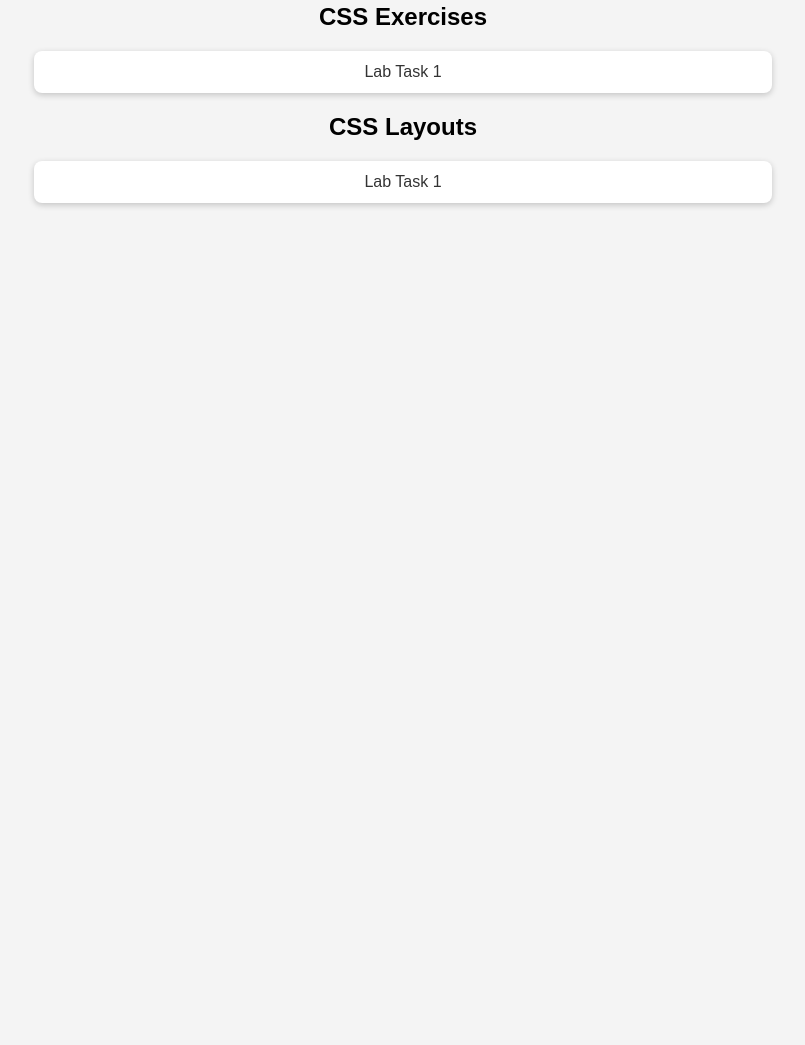
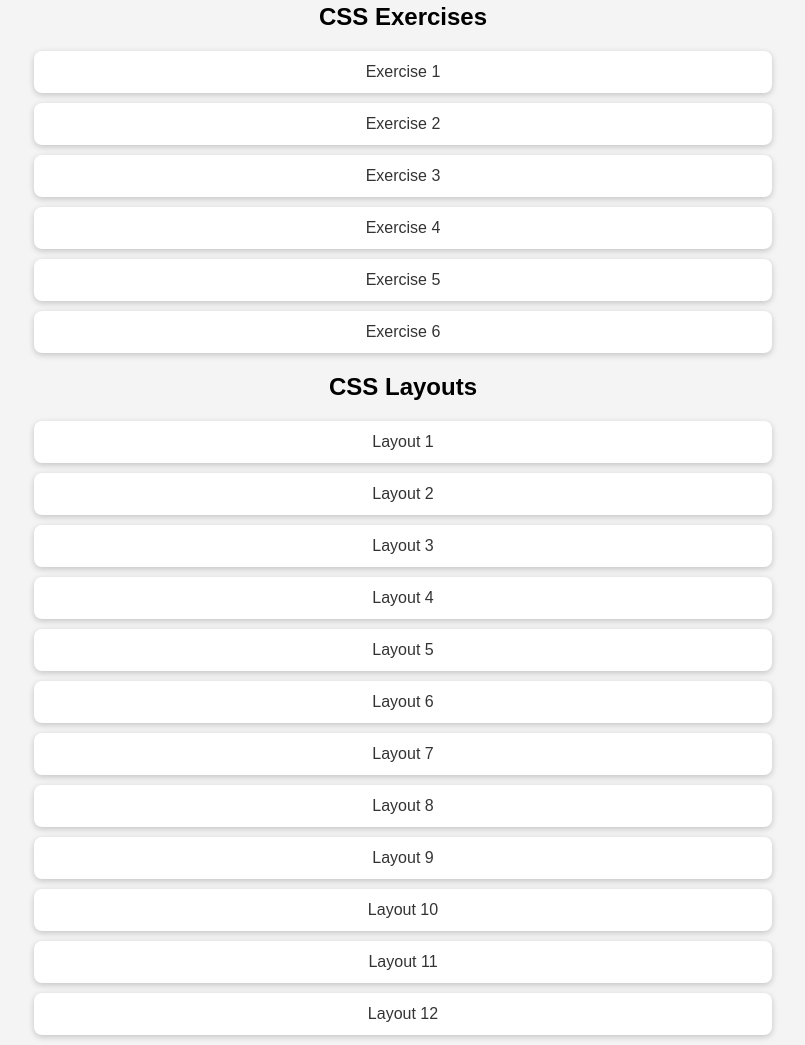
Before and after one commit to ahmedbilal-student/24PWBCS1292-WT-Spring26, a plain HTML site: page Lab05-layouts/index.html in a window 1280 px wide. Shown: the part 117-1162 px from the top of the page, without its empty margins (237-1042 px from the left). Before the commit the page ends 800 px from the top, so only its background shows below. Drawn offline with Linux system fonts and the light colour scheme.

Commit message:
updating landing pages

```diff
--- a/Lab05-layouts/index.html
+++ b/Lab05-layouts/index.html
@@ -51,11 +51,26 @@ color:rgb(0, 0, 0);
 <div class="container">
 
 <h2>CSS Exercises</h2>
-<a href="task1.html" target = "_blank">Lab Task 1 </a>
+<a href="exercises/display-exercises.html" target = "_blank">Exercise 1 </a>
+<a href="exercises/positioning-exercises.html" target = "_blank">Exercise 2 </a>
+<a href="exercises/flexbox-exercises.html" target = "_blank">Exercise 3 </a>
+<a href="exercises/grid-exercises.html" target = "_blank">Exercise 4 </a>
+<a href="exercises/float-exercises.html" target = "_blank">Exercise 5 </a>
+<a href="exercises/media-query-exercises.html" target = "_blank">Exercise 6 </a>
 
 <h2>CSS Layouts</h2>
-<a href="task1.html" target = "_blank">Lab Task 1 </a>
-
+<a href="layouts/breakpoints-demo.html" target = "_blank">Layout 1 </a>
+<a href="layouts/responsive-demo.html" target = "_blank">Layout 2 </a>
+<a href="layouts/dashboard-grid.html" target = "_blank">Layout 3 </a>
+<a href="layouts/portfolio-mixed.html" target = "_blank">Layout 4 </a>
+<a href="layouts/flex-cards.html" target = "_blank">Layout 5 </a>
+<a href="layouts/grid-gallery.html" target = "_blank">Layout 6 </a>
+<a href="layouts/flexible-form.html" target = "_blank">Layout 7 </a>
+<a href="layouts/dark-mode-media-queries.html" target = "_blank">Layout 8 </a>
+<a href="layouts/responsive-data.html" target = "_blank">Layout 9 </a>
+<a href="layouts/holy-grail-comparison.html" target = "_blank">Layout 10 </a>
+<a href="layouts/product-grid.html" target = "_blank">Layout 11 </a>
+<a href="layouts/magazine-float.html" target = "_blank">Layout 12 </a>
 </div>
 
 </body>
```
Also changed, not shown: index.html (+2 -1 lines).
